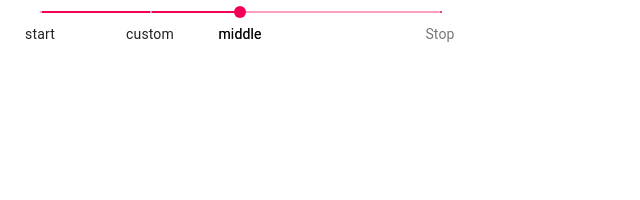
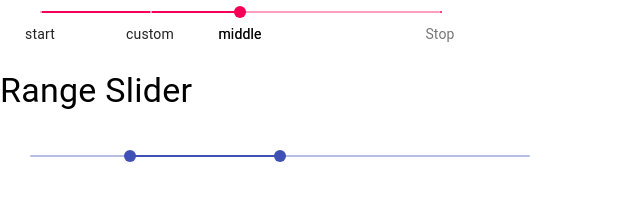
Before and after one commit to Ujala-355/Advance_react, a React (Create React App) app: page /about in a window 1280 px wide. Shown: the part 544-744 px from the top of the page, without its empty margins (0-640 px from the left). Built offline with nearby package versions, Linux system fonts and the light colour scheme.

Commit message:
Range slider useing mui

```diff
--- a/src/MUICheckBox.js
+++ b/src/MUICheckBox.js
@@ -1,5 +1,6 @@
 import React, { useState } from "react";
 import { Checkbox,Radio,Slider} from "@material-ui/core";
+import RangeSlider from "./RangeSlider";
 const App = () => {
   const [name, setName] = useState([]);
   const [gender,setGender]=useState("Girl")
@@ -90,6 +91,7 @@ const App = () => {
                 // orientation="vertical"
             />
         </div>
+        <RangeSlider/>
     </>
   );
 };
--- /dev/null
+++ b/src/RangeSlider.js
@@ -0,0 +1,23 @@
+import React,{useState} from "react";
+import {Slider,Typography} from "@material-ui/core"
+const RangeSlider=()=>{
+    const [val,setVal]=useState([40,100])
+    const updateVal=(e,item)=>{
+        setVal(item)
+    }
+    return(
+        <>
+            <Typography variant="h4">Range Slider</Typography>
+            <div style={{width:500,margin:30}}>
+                <Slider
+                    value={val}
+                    max={200}
+                    onChange={updateVal}
+                    variant="secondary"
+                />
+
+            </div>
+        </>
+    )
+}
+export default RangeSlider;
```
